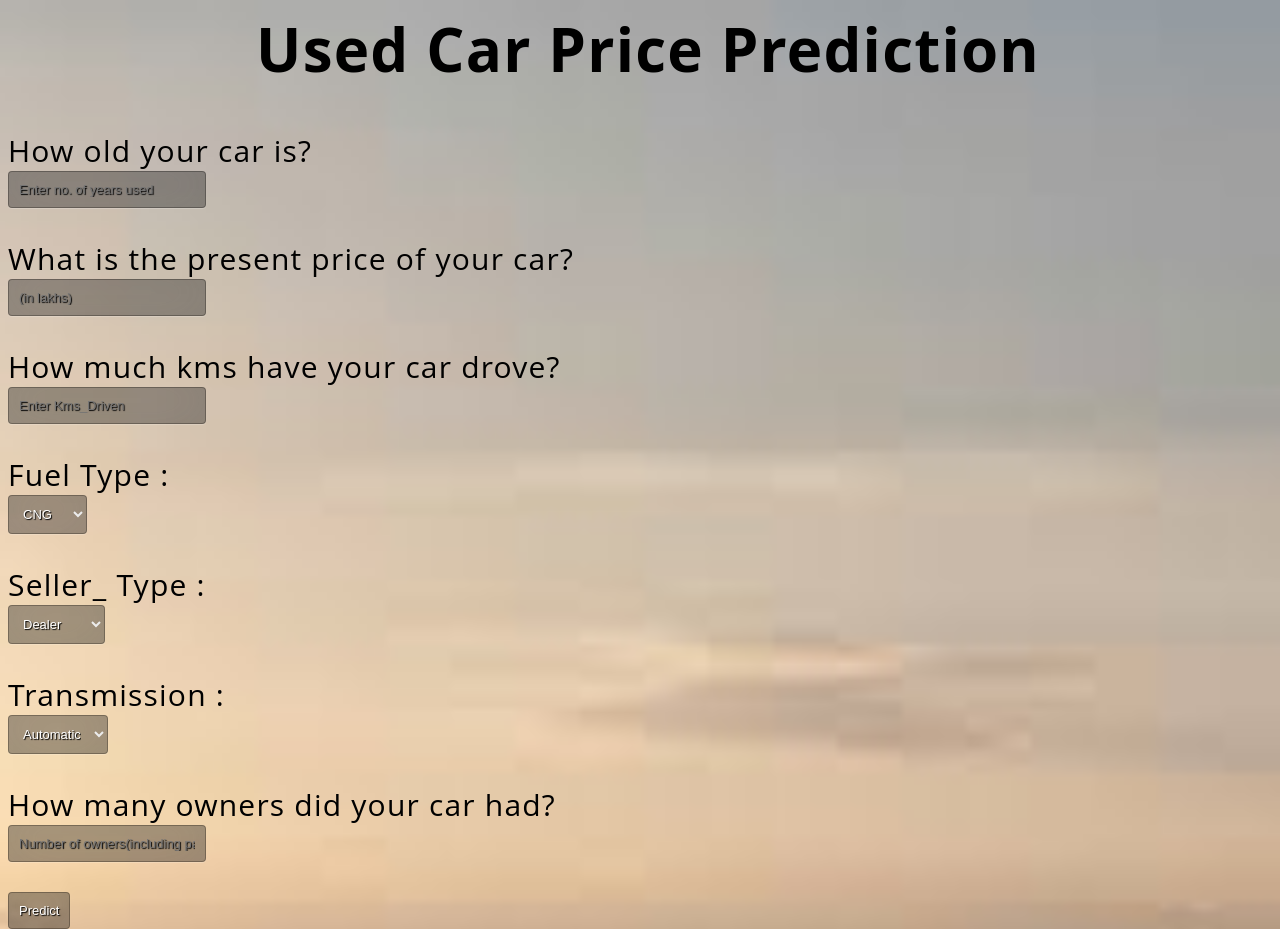
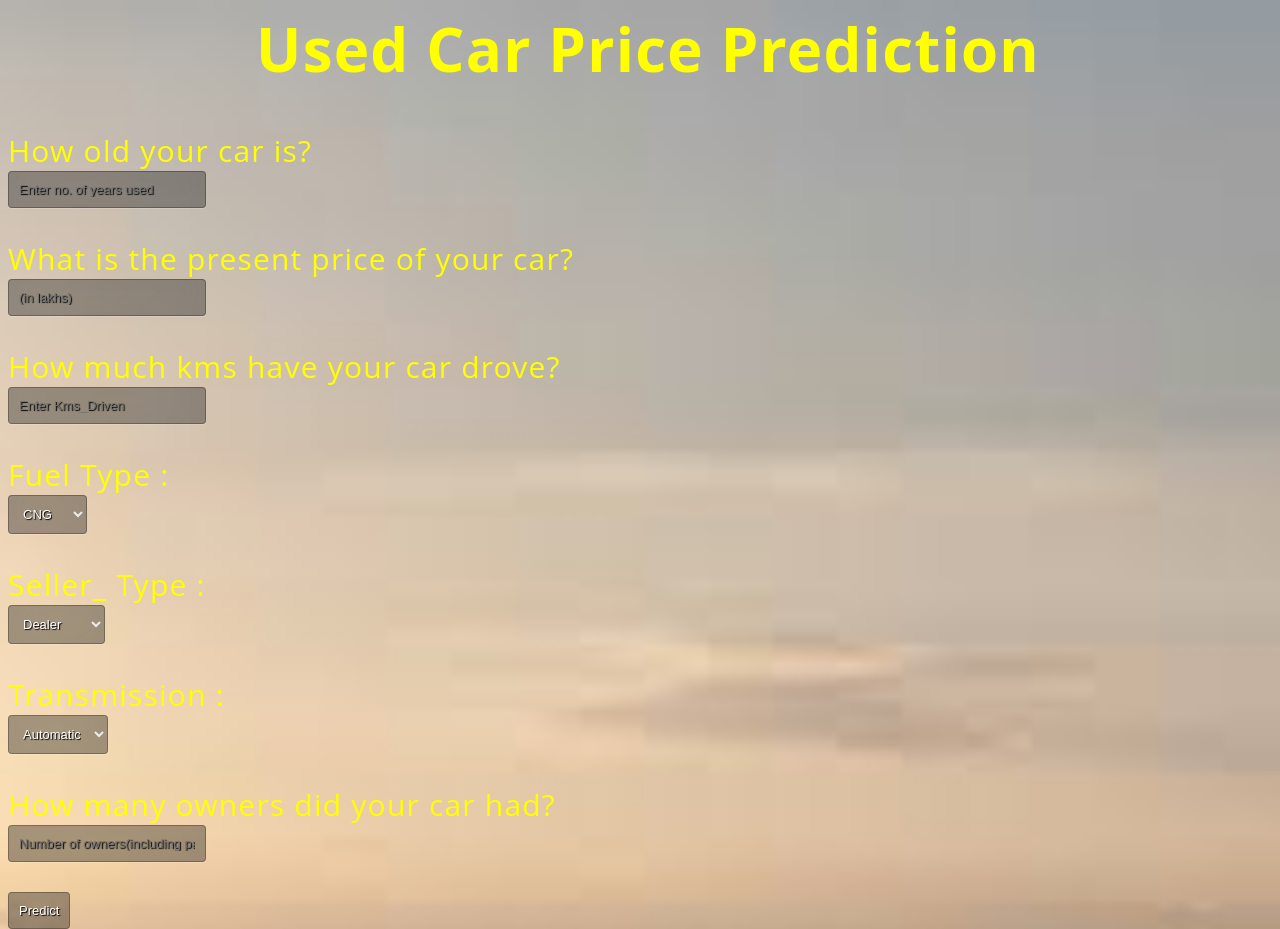
Before and after one commit to nitishagarwal228/Old-Car-Price-Prediction, a Flask app: page / in a window 1280 px wide. Run offline with Flask 2, Linux system fonts and the light colour scheme; parts of the project's set-up code (start-up, migrations or seed data) failed here and were passed over.

Commit message:
Update style.css

```diff
--- a/static/css/style.css
+++ b/static/css/style.css
@@ -10,7 +10,7 @@ background-size: 100%;
  font-family: 'Open Sans', sans-serif;
 
  color: #fff;
- color: black;
+ color: yellow;
  font-size: 30px;
  text-align:center;
  letter-spacing:1.2px;
```
